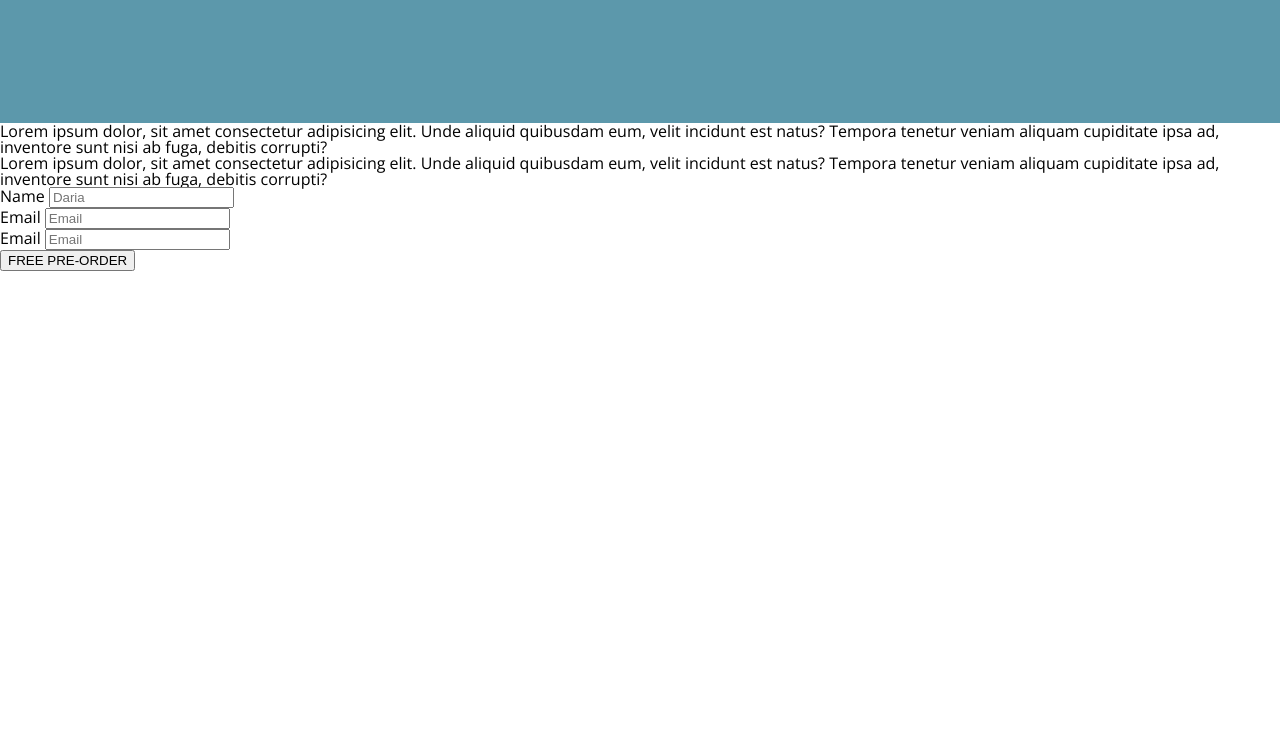
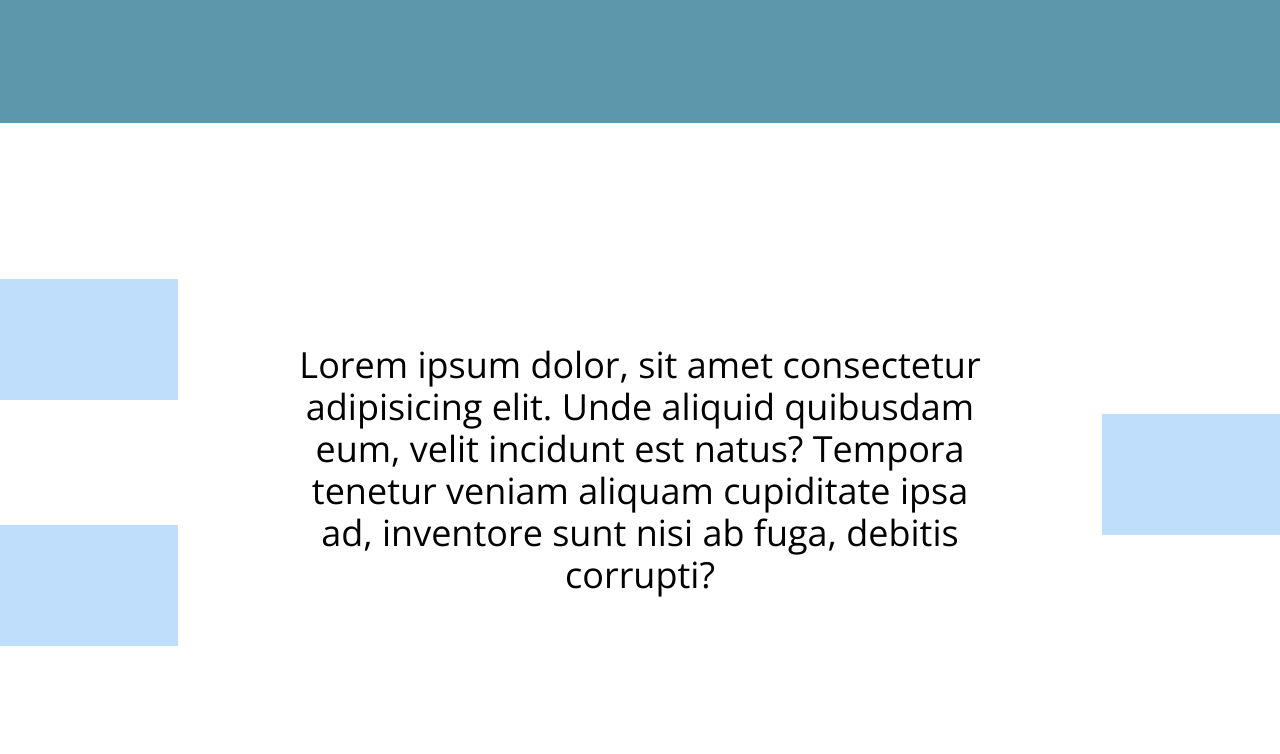
Before and after one commit to Daria4220/homework, a plain HTML site: page Дз1/index.html in a window 1280 px wide. Shown: the part 980-1734 px from the top of the page. Before the commit the page ends 1251 px from the top, so only its background shows below. Drawn offline with nearby package versions, Linux system fonts and the light colour scheme.

Commit message:
Add files via upload

```diff
--- a/Дз1/style/style.css
+++ b/Дз1/style/style.css
@@ -71,3 +71,115 @@ body{
     line-height: 49px;
     color: #FFFFFF;
 }
+
+.square{
+    width: 178px;
+    height: 121px;
+    background: #BFDEFB;
+    position: absolute;
+}
+
+.one{
+    left: 0px;
+    top: 1259px;
+}
+
+.two{
+    left: 0px;
+    top: 1505px;
+}
+
+.three{
+    position: absolute;
+    bottom: 0px;
+    right: 0px;
+    top: 1394px;
+}
+
+.text{
+    padding-top: 221px;
+}
+
+.text_lorem{
+    margin: 0 auto;
+    width: 696px;
+    height: 246px;
+    font-weight: 400;
+    font-size: 36px;
+    line-height: 42px;
+    text-align: center;
+}
+
+.wrapper{
+    margin-top: 216px;
+    position: relative;
+}
+
+.wrapper::before{
+    content: "";
+    position: absolute;
+    width: 58px;
+    height: 58px;
+    border-radius: 50%;
+    background-color: #5C98AB;
+    top: -50px;
+    left: -50px;
+}
+
+.wrapper::after{
+    content: "";
+    position: absolute;
+    width: 120px;
+    height: 120px;
+    border-radius: 50%;
+    background-color: #BFDEFB;
+    right: -120px;
+}
+
+.form_section{
+    max-width: 647px;
+    margin: 123px auto 0px;
+}
+
+.input_wrapper{
+    position: relative;
+    margin-bottom: 41px;
+}
+
+.input{
+    width: 647px;
+    height: 96px;
+    border: 1px solid #000000;
+    border-radius: 4px;
+    padding: 36px 0 14px 33px;
+    box-sizing: border-box;
+}
+
+.label{
+    position: absolute;
+    left: 31px;
+    top: 14px;
+    font-weight: 300;
+    font-size: 14px;
+    line-height: 19px;
+    color: #000000;
+}
+
+.input::placeholder{
+    font-weight: 400;
+    font-size: 36px;
+    line-height: 49px;
+    color: #000000;
+}
+
+.form_button{
+    width: 647px;
+    height: 92px;
+    background-color: #5C98AB;
+
+    font-weight: 700;
+    font-size: 36px;
+    line-height: 49px;
+    color: #FFFFFF;
+    margin-bottom: 200px;
+}
```
